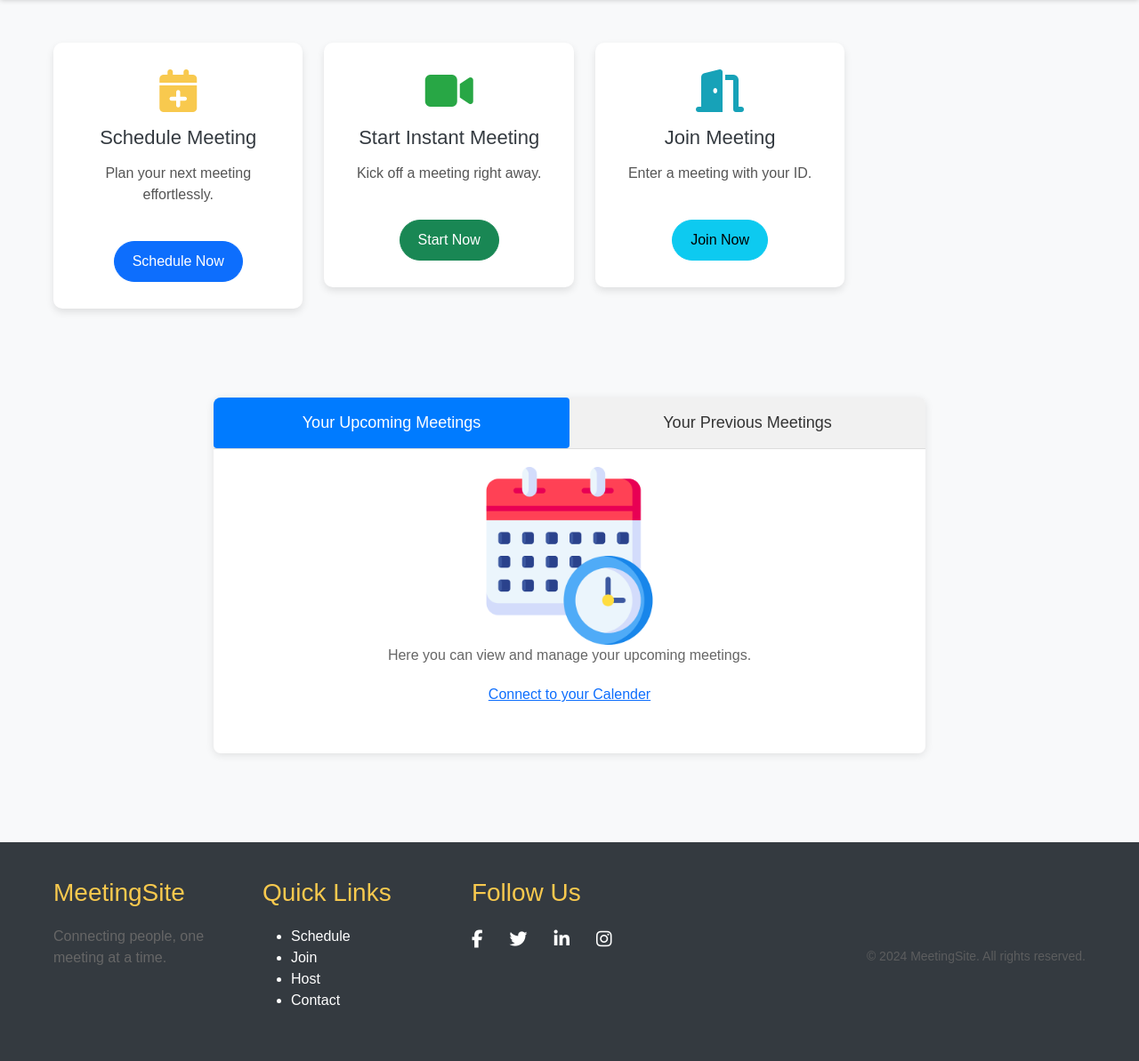
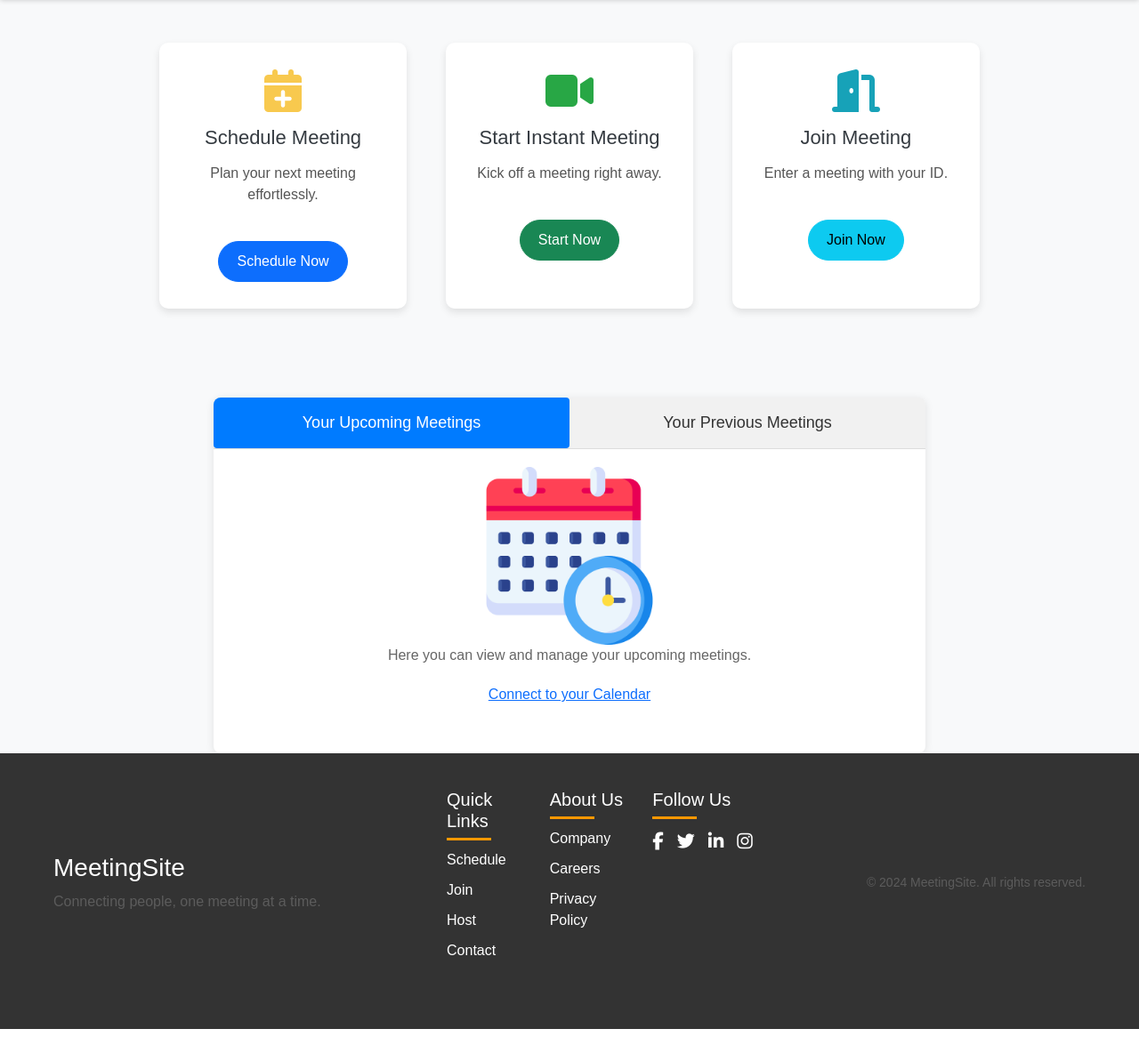
Before and after one commit to suyash712/mini_project_sentimental, a Django app: page /meetoption in a window 1280 px wide. Shown: the part 72-1265 px from the top of the page at 89% size. After the commit the page ends 1229 px from the top, so only its background shows below. Run offline with Django 4.2, Linux system fonts and the light colour scheme; some libraries are stand-ins or nearby versions.

Commit message:
meeting section

```diff
--- a/analysis/static/list.css
+++ b/analysis/static/list.css
@@ -202,14 +202,16 @@
 
  /**FOOTER**/
 
- .footer {
+
+  /**FOOTER**/
+
+  .footer {
     background: #333;
     color: #fff;
     padding: 40px 0;
     position: relative;
     bottom: 0;
     width: 100%;
-    margin-top: 100px;
 }
 
 .container {
--- a/analysis/static/meeting.css
+++ b/analysis/static/meeting.css
@@ -206,7 +206,11 @@
 
  /**FOOTER**/
 
- .footer {
+
+
+  /**FOOTER**/
+
+  .footer {
     background: #333;
     color: #fff;
     padding: 40px 0;
--- a/analysis/static/meeting1.css
+++ b/analysis/static/meeting1.css
@@ -279,16 +279,17 @@
 
 
 
- /**FOOTER**/
 
- .footer {
+
+  /**FOOTER**/
+
+  .footer {
     background: #333;
     color: #fff;
     padding: 40px 0;
     position: relative;
     bottom: 0;
     width: 100%;
-    margin-top: 100px;
 }
 
 .container {
--- a/analysis/template/home.html
+++ b/analysis/template/home.html
@@ -147,9 +147,9 @@
 <div class="report-section">
   <img src="static/report.jpg" alt="Report Image" class="report-image">
   <div class="report-text">
-    <h2>EMO-TRACK Sentiment Analysis Report</h2>
-    <p>This report visualizes the confidence levels of individuals throughout various sentiments. The accompanying graphs and pie charts illustrate how emotions fluctuate, providing insights into overall sentiment trends and patterns.</p>
-</div>
+        <h2>EMO-TRACK Sentiment Analysis Report</h2>
+        <p>This report visualizes the confidence levels of individuals throughout various sentiments. The accompanying graphs and pie charts illustrate how emotions fluctuate, providing insights into overall sentiment trends and patterns.</p>
+    </div>
 </div>
 
 
--- a/analysis/template/mettingoption.html
+++ b/analysis/template/mettingoption.html
@@ -54,7 +54,19 @@
         }
 
         /* Meeting Options */
-        .meeting-options .option-box {
+        .meeting-options {
+            display: flex;
+            justify-content: center; /* Center the option boxes */
+        }
+        .meeting-options .row {
+            display: flex;
+            justify-content: center; /* Center the column of boxes */
+            align-items: stretch; /* Make sure all boxes have the same height */
+        }
+        .option-box {
+            flex: 1; /* Allow the boxes to grow and take equal space */
+            max-width: 300px; /* Set a maximum width for the boxes */
+            margin: 0 10px; /* Add some margin for spacing */
             background: white;
             border-radius: 10px;
             box-shadow: 0 4px 8px rgba(0, 0, 0, 0.1);
@@ -62,15 +74,15 @@
             text-align: center;
             transition: transform 0.3s ease-in-out;
         }
-        .meeting-options .option-box:hover {
+        .option-box:hover {
             transform: translateY(-10px);
         }
-        .meeting-options .option-box h3 {
+        .option-box h3 {
             font-size: 22px;
             margin-bottom: 15px;
             color: #343a40;
         }
-        .meeting-options .option-box p {
+        .option-box p {
             color: #555;
         }
         .meeting-options .btn {
@@ -80,38 +92,6 @@
             font-size: 16px;
         }
 
-        /* Footer Styling */
-        .footer {
-            background-color: #343a40;
-            color: #fff;
-            padding: 40px 0;
-        }
-        .footer h3 {
-            color: #f8c94e;
-            margin-bottom: 20px;
-        }
-        .footer a {
-            color: #fff;
-            text-decoration: none;
-        }
-        .footer a:hover {
-            color: #f8c94e;
-        }
-        .footer .social-media .social-icon {
-            font-size: 20px;
-            margin-right: 15px;
-            color: #fff;
-            transition: color 0.3s;
-        }
-        .footer .social-media .social-icon:hover {
-            color: #f8c94e;
-        }
-        .footer-bottom {
-            text-align: center;
-            margin-top: 30px;
-            font-size: 14px;
-            color: #aaa;
-        }
     </style>
 </head>
 <body>
@@ -129,11 +109,9 @@
         </nav>
     </header>
 
-
-
     <div class="meeting-options container my-5">
         <div class="row g-4">
-            <div class="col-md-4">
+            <div class="col-md-4 d-flex">
                 <div class="option-box">
                     <i class="fas fa-calendar-plus fa-3x mb-3" style="color: #f8c94e;"></i>
                     <h3>Schedule Meeting</h3>
@@ -141,7 +119,7 @@
                     <a href="#schedule-meeting" class="btn btn-primary">Schedule Now</a>
                 </div>
             </div>
-            <div class="col-md-4">
+            <div class="col-md-4 d-flex">
                 <div class="option-box">
                     <i class="fas fa-video fa-3x mb-3" style="color: #28a745;"></i>
                     <h3>Start Instant Meeting</h3>
@@ -149,7 +127,7 @@
                     <a href="#instant-meeting" class="btn btn-success">Start Now</a>
                 </div>
             </div>
-            <div class="col-md-4">
+            <div class="col-md-4 d-flex">
                 <div class="option-box">
                     <i class="fas fa-door-open fa-3x mb-3" style="color: #17a2b8;"></i>
                     <h3>Join Meeting</h3>
@@ -165,7 +143,6 @@
             <div class="tabs">
                 <button class="tab-link active" onclick="openTab(event, 'Upcoming')">Your Upcoming Meetings</button>
                 <button class="tab-link" onclick="openTab(event, 'Previous')">Your Previous Meetings</button>
-
             </div>
 
             <div id="Upcoming" class="tab-content active">
@@ -173,26 +150,23 @@
                     <img src="static/schedule.png">
                 </div>
                 <p>Here you can view and manage your upcoming meetings.</p>
-                <a href="url">Connect to your Calender</a>
+                <a href="url">Connect to your Calendar</a>
             </div>
             <div id="Previous" class="tab-content">
                 <h2>Previous Meetings</h2>
                 <p>Here you can view your past meetings.</p>
             </div>
-
         </div>
-
-
     </div>
 
     <footer class="footer">
         <div class="container">
-            <div class="row">
-                <div class="col-md-4">
-                    <h3>MeetingSite</h3>
+            <div class="footer-logo">
+                <h2>MeetingSite</h2>
                 <p>Connecting people, one meeting at a time.</p>
             </div>
-                <div class="col-md-4">
+            <div class="footer-links">
+                <div class="footer-section">
                     <h3>Quick Links</h3>
                     <ul>
                         <li><a href="#schedule">Schedule</a></li>
@@ -201,9 +175,17 @@
                         <li><a href="#contact">Contact</a></li>
                     </ul>
                 </div>
-                <div class="col-md-4">
+                <div class="footer-section">
+                    <h3>About Us</h3>
+                    <ul>
+                        <li><a href="#about">Company</a></li>
+                        <li><a href="#careers">Careers</a></li>
+                        <li><a href="#privacy">Privacy Policy</a></li>
+                    </ul>
+                </div>
+                <div class="footer-section">
                     <h3>Follow Us</h3>
-                    <ul class="social-media d-flex">
+                    <ul class="social-media">
                         <li><a href="#" class="social-icon"><i class="fab fa-facebook-f"></i></a></li>
                         <li><a href="#" class="social-icon"><i class="fab fa-twitter"></i></a></li>
                         <li><a href="#" class="social-icon"><i class="fab fa-linkedin-in"></i></a></li>
@@ -239,7 +221,6 @@
             });
         });
 
-
         /**Accordion**/
         function openTab(evt, tabName) {
             var i, tabContent, tabLinks;
@@ -263,7 +244,6 @@
 
         // Set the default active tab
         document.getElementById("Upcoming").style.display = "block";
-
     </script>
 </body>
 </html>
```
Also changed, not shown: analysis/static/stylehome.css (+4 -3 lines), analysis/template/list.html (+62 -8 lines). Lines whose indentation alone changed are shown as unchanged.
